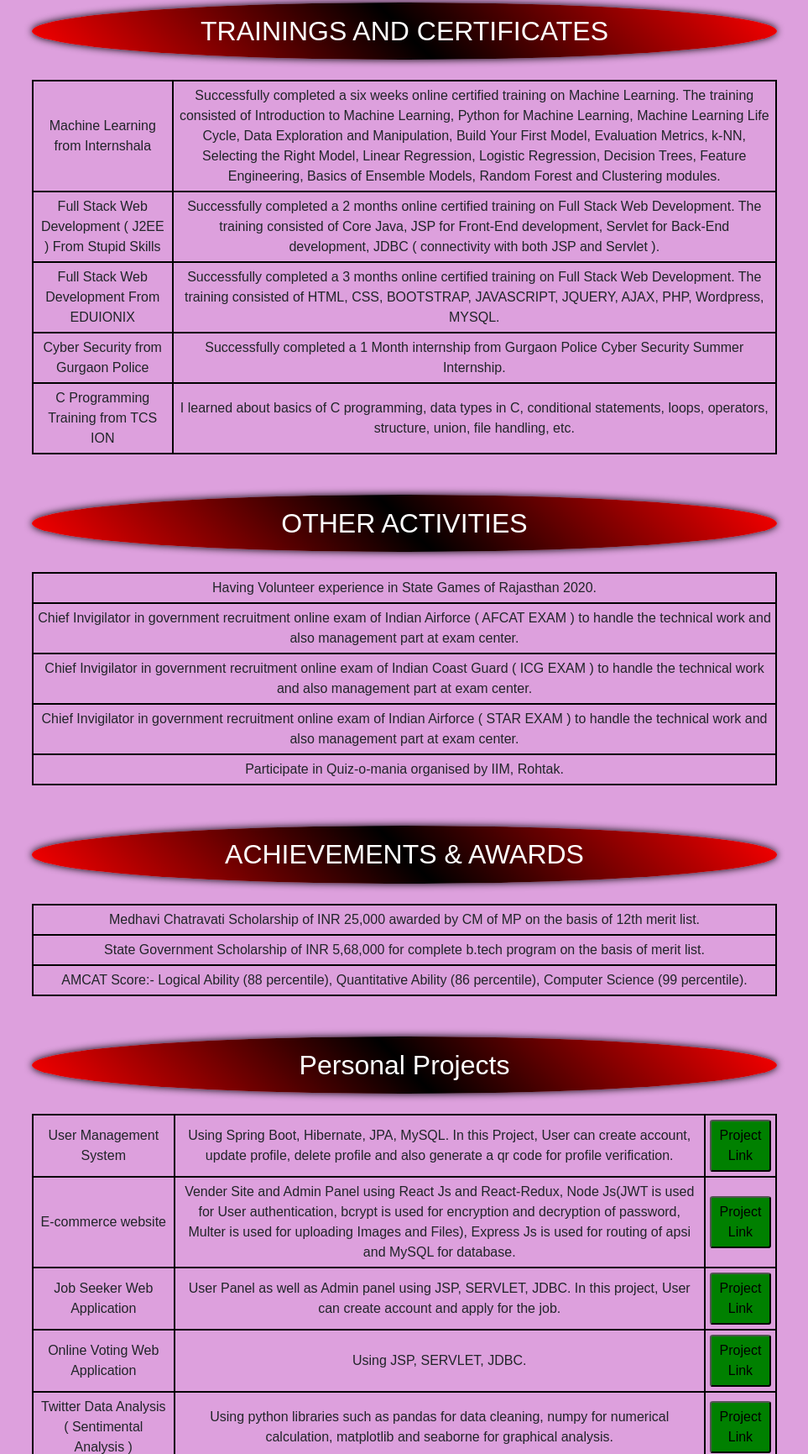
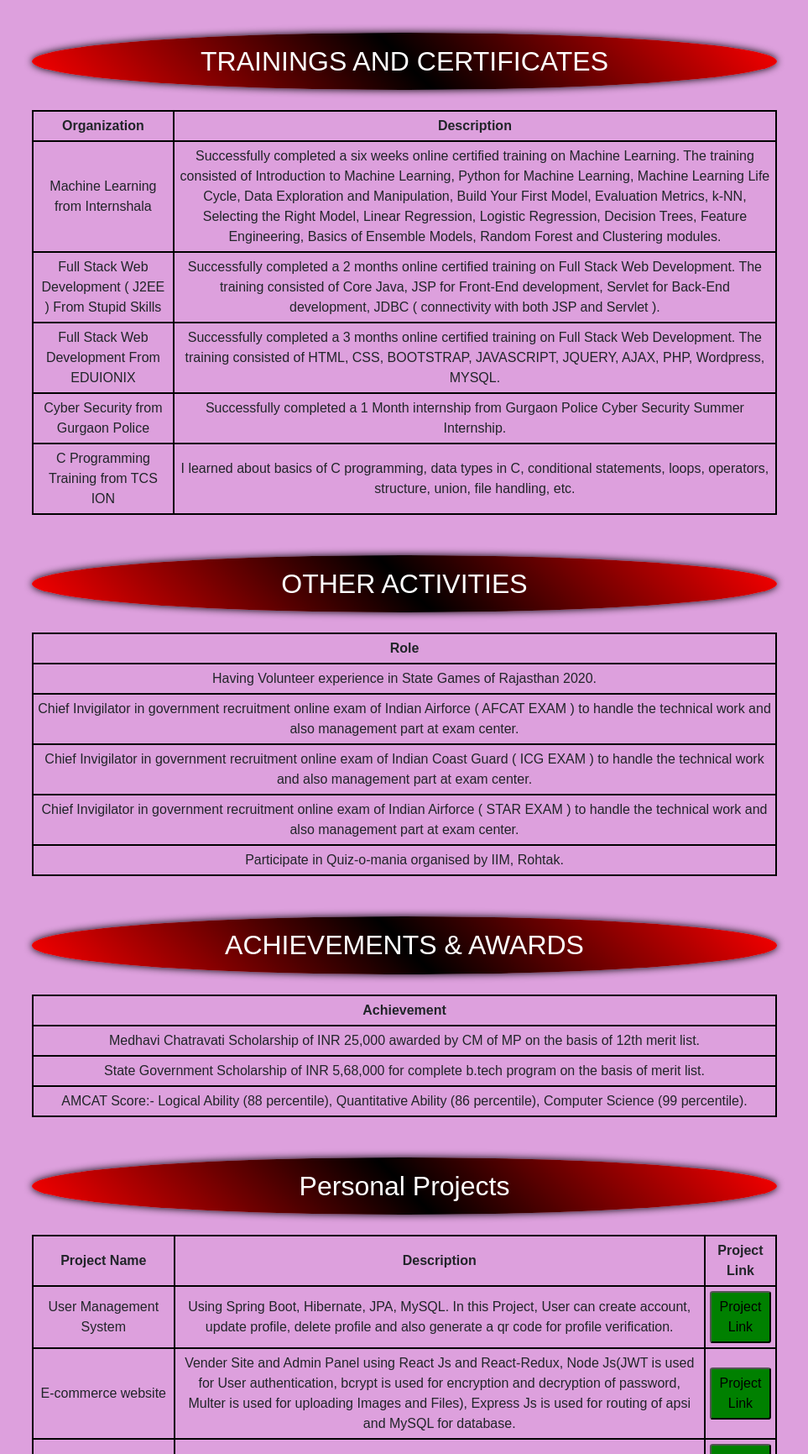
Before and after one commit to praveensanpada/praveensanpada, a plain HTML site: page index.html in a window 1280 px wide. Shown: the part 1817-3548 px from the top of the page at 84% size, without its empty margins (158-1121 px from the left). Drawn offline with Linux system fonts and the light colour scheme.

Commit message:
Update index.html

```diff
--- a/index.html
+++ b/index.html
@@ -81,6 +81,19 @@
 	<h2>EXPERIENCE</h2>
 		<br>
 		<table>
+
+			<tr>
+				<th>
+					Organization
+				</th>
+				<th>
+					Position
+				</th>
+				<th>
+					Description
+				</th>
+
+			</tr>
 			<tr>
 				<td>Auriga It Consultancy Pvt Ltd, Jaipur</td>
 				<td>
@@ -121,6 +134,17 @@
 		<h2>TRAININGS AND CERTIFICATES</h2>
 		<br>
 		<table>
+				<tr>
+				<th>
+					Organization
+				</th>
+				<th>
+					Description
+				</th>
+
+			</tr>
+
+
 			<tr>
 				<td>Machine Learning from Internshala</td>
 				<td>Successfully completed a six weeks online certified training on Machine Learning. The training consisted of
@@ -159,6 +183,14 @@ union, file handling, etc.
 		<h2>OTHER ACTIVITIES</h2>
 		<br>
 		<table>
+
+
+
+			<tr>
+				<th>
+					Role
+				</th>
+			</tr>
 			<tr>
 				<td>Having Volunteer experience in State Games of Rajasthan 2020.</td>
 			</tr>
@@ -183,6 +215,13 @@ union, file handling, etc.
 		<h2>ACHIEVEMENTS & AWARDS</h2>
 		<br>
 		<table>
+
+			<tr>
+				<th>
+					Achievement
+				</th>
+
+			</tr>
 			<tr>
 				<td>Medhavi Chatravati Scholarship of INR 25,000 awarded by CM of MP on the basis of 12th merit list.</td>
 			</tr>
@@ -199,6 +238,20 @@ union, file handling, etc.
 		<h2>Personal Projects</h2>
 		<br>
 		<table>
+
+
+			<tr>
+				<th>
+					Project Name
+				</th>
+				<th>
+					Description
+				</th>
+				<th>
+					Project Link
+				</th>
+
+			</tr>
 			<tr>
 				<td>User Management System</td>
 				<td>Using Spring Boot, Hibernate, JPA, MySQL.
```
